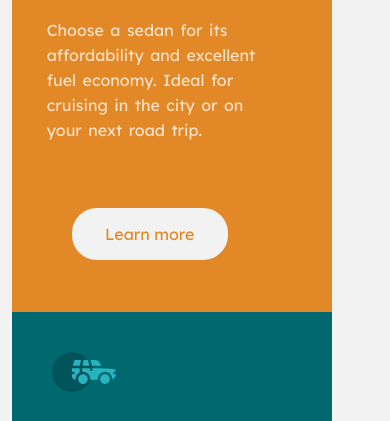
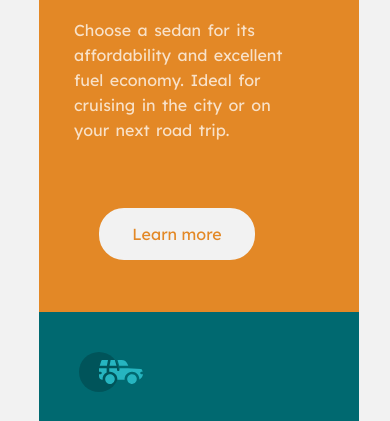
Before and after one commit to VladFromUkraine/Frontend-Mentor-3-column-preview-card-component, a plain HTML site: page index.html in a window 390 px wide. Shown: the part 247-668 px from the top of the page. Drawn offline with Linux system fonts and the light colour scheme.

Commit message:
Update styles.css

```diff
--- a/styles.css
+++ b/styles.css
@@ -104,7 +104,7 @@ font-weight: 400;
   .project{
     max-width: 330;
     display: inline-block;
-margin: 15% 3% 0 3%;
+margin: 15% 0 0 10%;
   }
   .first-column{
     border-top-right-radius: 20px;
```
